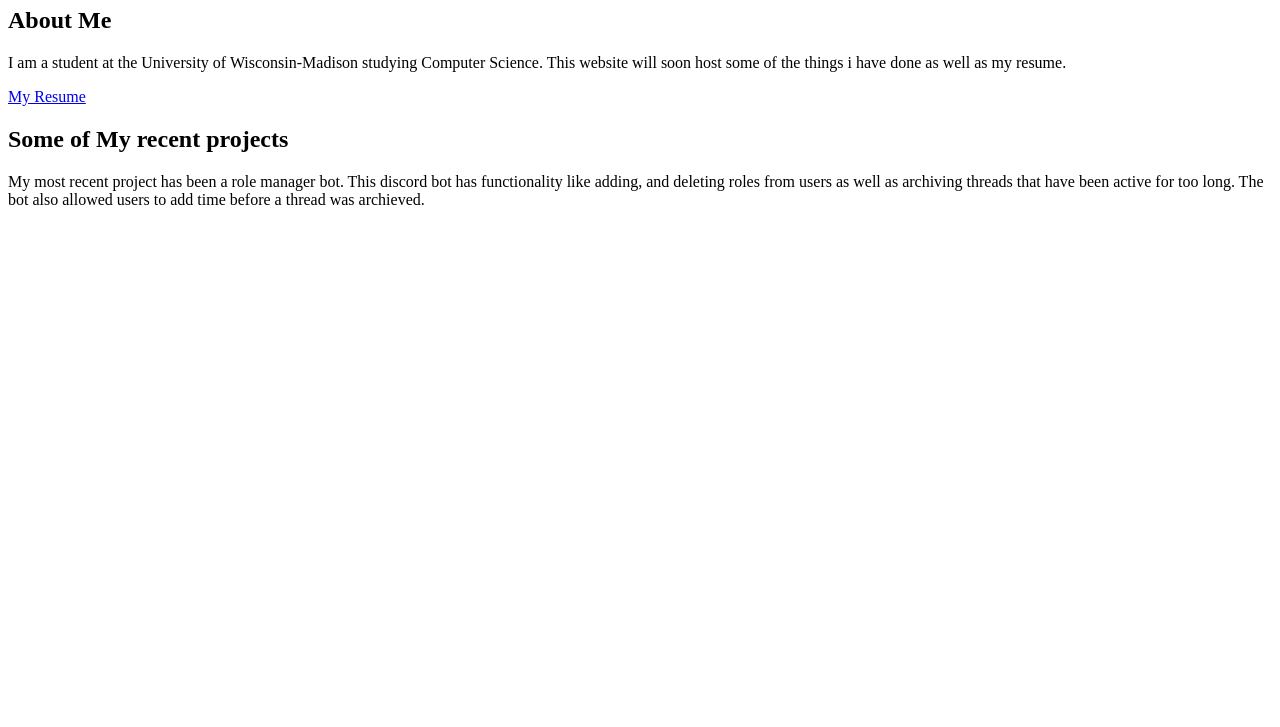
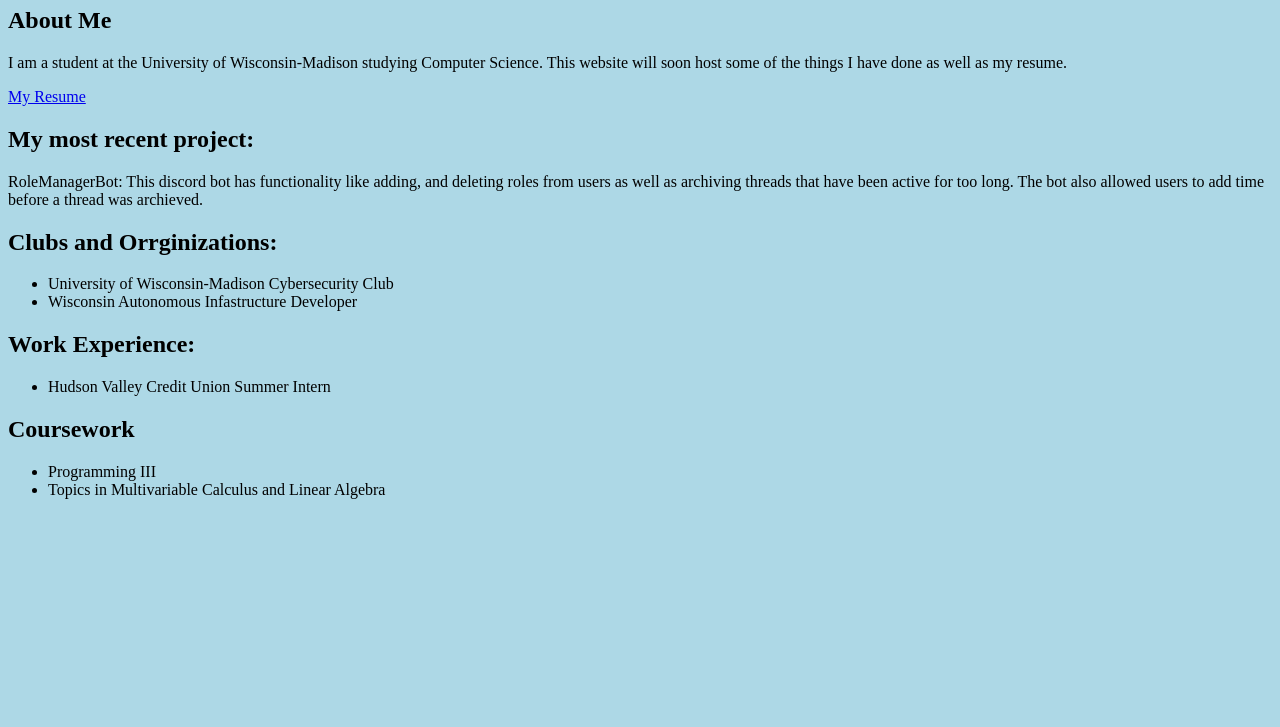
Before and after one commit to PaulFreck/PaulFreck.github.io, a plain HTML site: page index.html in a window 1280 px wide. Shown: the part 73-800 px from the top of the page. Drawn offline with Linux system fonts and the light colour scheme.

Commit message:
added more information, style.css

```diff
--- a/index.html
+++ b/index.html
@@ -2,17 +2,29 @@
 <head>
     <title>Paul Freck's Website</title>
     <meta name="author" value="Paul Freck"/>
-    <link rel="stylesheet" type="text/css" href="/style.css"/>
+    <link rel="stylesheet" type="text/css" href="style.css"/>
 </head>
 <body>
     <h1>Paul Freck</h1>
     <h2>About Me</h2>
-    <p>I am a student at the University of Wisconsin-Madison studying Computer Science. This website will soon host some of the things i have done as well as my resume.</p>
+    <p>I am a student at the University of Wisconsin-Madison studying Computer Science. This website will soon host some of the things I have done as well as my resume.</p>
     <a href="Paul_Freck_Resume.pdf">
        My Resume
     </a>
-    <h2>Some of My recent projects</h2>
-    <p>My most recent project has been a role manager bot. This discord bot has functionality like adding, and deleting roles from users as well as archiving threads that have been active for too long. The bot also allowed users to add time before a thread was archieved.</p>
-
-
+    <h2>My most recent project:</h2>
+    <p>RoleManagerBot: This discord bot has functionality like adding, and deleting roles from users as well as archiving threads that have been active for too long. The bot also allowed users to add time before a thread was archieved.</p>
+    <h2>Clubs and Orrginizations:</h2>
+    <ul>
+        <li>University of Wisconsin-Madison Cybersecurity Club</li>
+        <li>Wisconsin Autonomous Infastructure Developer</li>
+    </ul>
+    <h2>Work Experience:</h2>
+    <ul>
+        <li>Hudson Valley Credit Union Summer Intern</li>
+    </ul>
+    <h2>Coursework</h2>
+    <ul>
+        <li>Programming III</li>
+        <li>Topics in Multivariable Calculus and Linear Algebra</li>
+    </ul>
 </body>
--- a/style.css
+++ b/style.css
@@ -0,0 +1,3 @@
+body {
+    background-color: lightblue;
+  }
```
